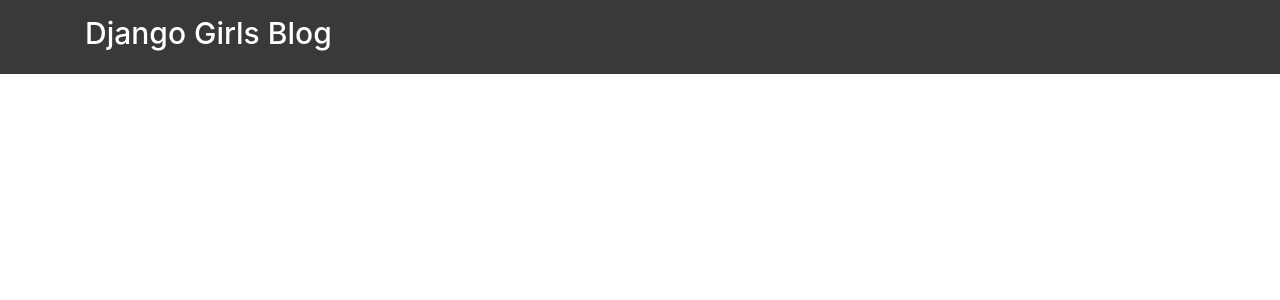
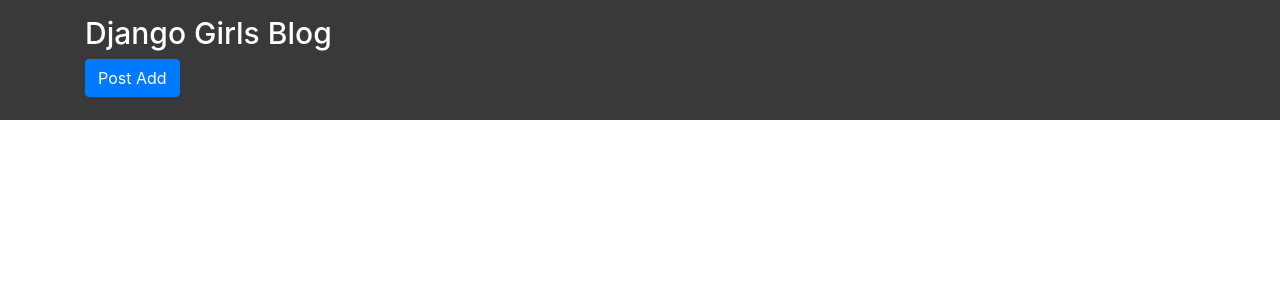
Before and after one commit to shdbsghxg/Djangogirls-Tutorial, a Django app: template django/templates/base.html in a window 1280 px wide. Shown: the top 300 px of the page. Run offline with Django 3.2, Linux system fonts and the light colour scheme; the template is opened without the code that fills it, so the values that code supplies are empty; some libraries are stand-ins or nearby versions.

Commit message:
[add]: "post_add.html" - extends "base.html"  [update]: "urls.py", "views.py" for post_add page and btn for it

```diff
--- a/django/blog/urls.py
+++ b/django/blog/urls.py
@@ -3,11 +3,18 @@
 from . import views
 
 urlpatterns = [
-    path('list', views.post_list, name='post-list'),
+    path('', views.post_list, name='post-list'),
     # path('', views.post_detail),
 
     # re_path(r'(?P<pk>\d+)/$', views.post_detail),
-    path('anythingelse/<int:pk>/', views.post_detail, name='post-detail'),
+    path('<int:pk>/', views.post_detail, name='post-detail'),
+
+
+    # path for localhost:8000/add
+    path('add', views.post_add, name='post-add'),
+
+
+
     # regex for at least 1 num
     # group the repeated part named 'pk'
     # -> re.compile(r'(?P<pk>\d+)')
--- a/django/blog/views.py
+++ b/django/blog/views.py
@@ -38,3 +38,9 @@
         'post': Post.objects.get(pk=pk),
     }
     return render(request, 'blog/post_detail.html', context,)
+
+
+def post_add(requenst):
+    ## view for localhost:8000/add
+    # return HttpResponse('Post add page')
+    return render(requenst, 'blog/post_add.html')
--- a/django/templates/base.html
+++ b/django/templates/base.html
@@ -14,6 +14,7 @@
     <div class="header">
         <div class="container">
             <h1><a href="{% url 'post-list' %}">Django Girls Blog</a></h1>
+            <h2><a href="{% url 'post-add' %}" class="btn btn-primary">Post Add</a></h2>
         </div>
     </div>
     <div class="container">
--- /dev/null
+++ b/django/templates/blog/post_add.html
@@ -0,0 +1,3 @@
+{% extends 'base.html' %}
+
+{% block title %}Post Add{% endblock %}
--- a/django/templates/blog/post_detail.html
+++ b/django/templates/blog/post_detail.html
@@ -6,6 +6,6 @@
     <div class="post">
         <p class="post-date">published : {{ post.published_date }}</p>
         <h2 class="post-title"><a href="">{{ post.title }}</a></h2>
-        <div class="post-content">{{ post.content|linebreaksbr }}</div>
+        <div class="post-content full">{{ post.content|linebreaksbr }}</div>
     </div>
 {% endblock %}
```
Also changed, not shown: django/blog/forms.py (added).
